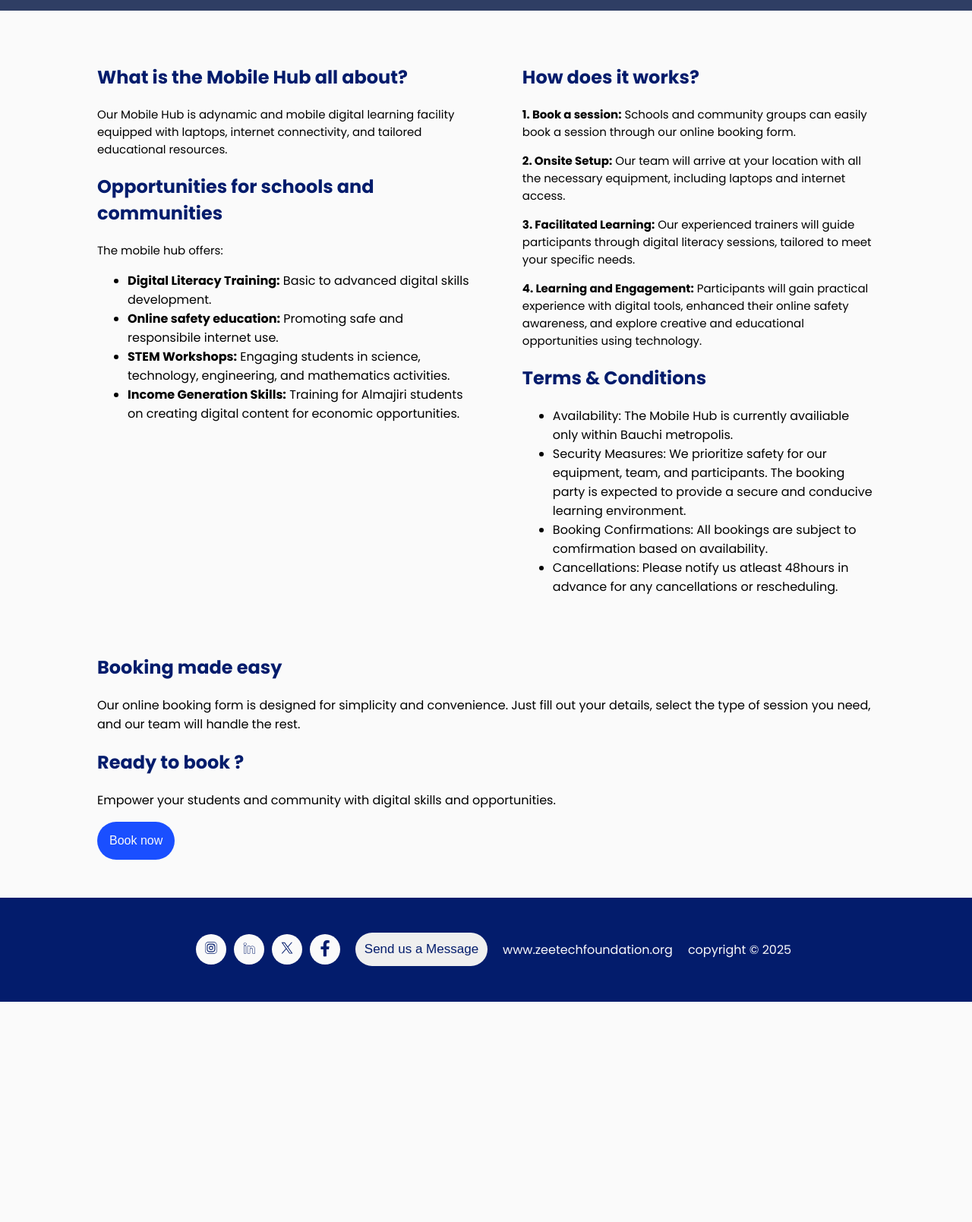
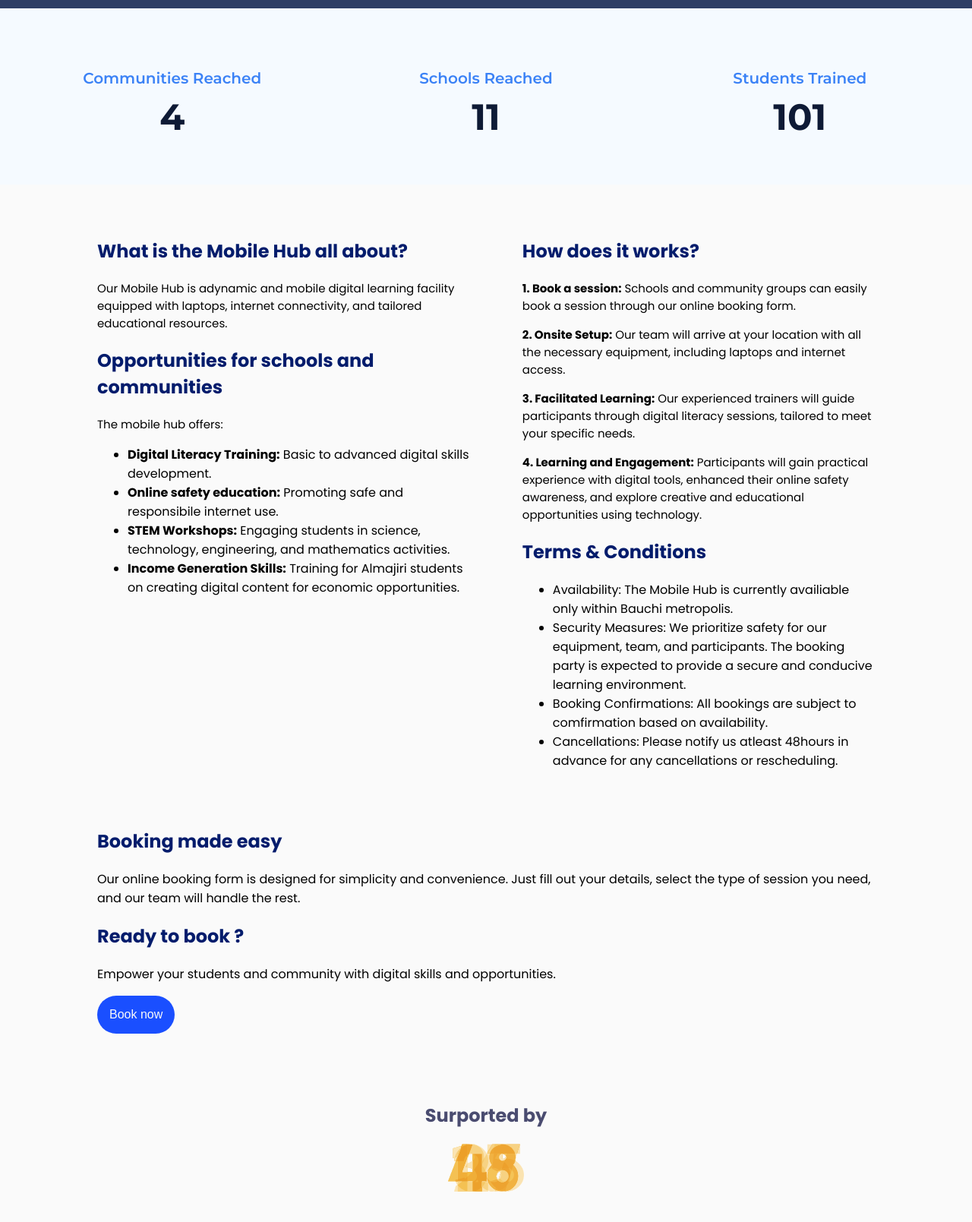
Before and after one commit to DavidMartinYusufu/MobileHub-Website-Zeetech, a plain HTML site: page index.html in a window 1280 px wide. Shown: the part 640-2249 px from the top of the page at 76% size. Before the commit the page ends 1959 px from the top, so only its background shows below. Drawn offline with Linux system fonts and the light colour scheme; grey boxes are pictures that could not be loaded.

Commit message:
added gallery section, count section, and partner section

```diff
--- a/index.html
+++ b/index.html
@@ -4,6 +4,7 @@
     <meta charset="UTF-8" />
     <meta name="viewport" content="width=device-width, initial-scale=1.0" />
     <link rel="stylesheet" href="style.css" />
+    <link rel="icon" href="/Zee Tech (Black) 1.svg" type="image/svg+xml">
     <link rel="preconnect" href="https://fonts.googleapis.com" />
     <link rel="preconnect" href="https://fonts.gstatic.com" crossorigin />
     <link
@@ -30,7 +31,13 @@
           <ul id="nav_list">
             <li><a href="/">HOME</a></li>
             <li><a href="">ABOUT</a></li>
-            <li><a href="https://bit.ly/Digital-Bridges-MobileHub-Booking-Form?r=qr">REGISTER</a></li>
+            <li><a href="/gallery.html">GALLERY</a></li>
+            <li>
+              <a
+                href="https://bit.ly/Digital-Bridges-MobileHub-Booking-Form?r=qr"
+                >REGISTER</a
+              >
+            </li>
           </ul>
         </div>
       </nav>
@@ -69,7 +76,6 @@
           </div>
         </section>
       </header> -->
-
       <header class="hero">
         <section class="hero-ctn">
           <div class="hero-txt-ctn">
@@ -84,10 +90,13 @@
               </h2>
             </div>
             <p>
-              Empowering schools and communities with digital tools and training.
+              Empowering schools and communities with digital tools and
+              training.
             </p>
             <button class="hero-btn">
-              <a href="https://bit.ly/Digital-Bridges-MobileHub-Booking-Form?r=qr">
+              <a
+                href="https://bit.ly/Digital-Bridges-MobileHub-Booking-Form?r=qr"
+              >
                 Book your session now <img src="/Arrow.svg" alt="Arrow" />
               </a>
             </button>
@@ -95,8 +104,22 @@
         </section>
       </header>
 
-
-
+      <section class="data-section">
+        <section class="data-section-ctn">
+          <div>
+            <h3>Communities Reached</h3>
+            <div class="counter" data-target="3">0</div>
+          </div>
+          <div>
+            <h3>Schools Reached</h3>
+            <div class="counter" data-target="10">0</div>
+          </div>
+          <div>
+            <h3>Students Trained</h3>
+            <div class="counter" data-target="100">0</div>
+          </div>
+        </section>
+      </section>
 
       <section class="first-section">
         <section class="article-one" id="article-one">
@@ -199,7 +222,18 @@
             Empower your students and community with digital skills and
             opportunities.
           </p>
-          <button><a href="https://bit.ly/Digital-Bridges-MobileHub-Booking-Form?r=qr">Book now</a></button>
+          <button>
+            <a href="https://bit.ly/Digital-Bridges-MobileHub-Booking-Form?r=qr"
+              >Book now</a
+            >
+          </button>
+        </div>
+      </section>
+
+      <section class="partners-ctn">
+        <h2>Surported by</h2>
+        <div class="perceent-logo-ctn">
+          <img src="/48 LOGO.svg" alt="" />
         </div>
       </section>
     </main>
@@ -207,12 +241,16 @@
     <footer>
       <div class="footer-img">
         <div class="img-div">
-          <a href="https://www.instagram.com/zeetech_foundation/?igshid=YWYwM2I1ZDdmOQ%3D%3D">
+          <a
+            href="https://www.instagram.com/zeetech_foundation/?igshid=YWYwM2I1ZDdmOQ%3D%3D"
+          >
             <img src="/Instagram.svg" alt="" />
           </a>
         </div>
         <div class="img-div">
-          <a href="https://www.linkedin.com/company/zee-tech-foundation/?originalSubdomain=ng">
+          <a
+            href="https://www.linkedin.com/company/zee-tech-foundation/?originalSubdomain=ng"
+          >
             <img src="/LinkedIn.svg" alt="" />
           </a>
         </div>
@@ -227,7 +265,9 @@
           </a>
         </div>
       </div>
-      <button><a href="mailto:info@zeetechfoundation.org">Send us a Message</a></button>
+      <button>
+        <a href="mailto:info@zeetechfoundation.org">Send us a Message</a>
+      </button>
       <p>www.zeetechfoundation.org</p>
       <p class="footer-p2">copyright © 2025</p>
     </footer>
--- a/script.js
+++ b/script.js
@@ -5,3 +5,66 @@ openBtn.addEventListener("click", () => {
   navMenu.classList.toggle("active");
   navMenu.classList.toggle("hidden");
 });
+
+// const counters = document.querySelectorAll('.counter');
+
+//   counters.forEach(counter => {
+//     const target = +counter.getAttribute('data-target');
+//     let count = 0;
+//     const speed = 400; // smaller = faster
+
+//     const updateCount = () => {
+//       const increment = target / speed;
+
+//       if (count < target) {
+//         count += increment;
+//         counter.textContent = Math.ceil(count);
+//         requestAnimationFrame(updateCount);
+//       } else {
+//         counter.textContent = target;
+//       }
+//     };
+
+//     updateCount();
+//   });
+
+document.addEventListener("DOMContentLoaded", () => {
+  const counters = document.querySelectorAll(".counter");
+
+  const runCounter = (counter) => {
+    const target = +counter.getAttribute("data-target");
+    let count = 0;
+    const speed = 300;
+    const increment = target / speed;
+
+    const update = () => {
+      if (count < target) {
+        count += increment;
+        counter.innerText = Math.ceil(count);
+        requestAnimationFrame(update);
+      } else {
+        counter.innerText = target;
+      }
+    };
+
+    update();
+  };
+
+  const observer = new IntersectionObserver(
+    (entries, obs) => {
+      entries.forEach((entry) => {
+        if (entry.isIntersecting) {
+          runCounter(entry.target);
+          obs.unobserve(entry.target); // Only run once
+        }
+      });
+    },
+    {
+      threshold: 0.6, // Trigger when 60% visible
+    }
+  );
+
+  counters.forEach((counter) => {
+    observer.observe(counter);
+  });
+});
--- a/style.css
+++ b/style.css
@@ -10,6 +10,7 @@ nav {
   width: 90%;
   margin-top: 21px;
   margin-bottom: 21px;
+  font-family: "montserrat";
 }
 
 #logo_img {
@@ -100,6 +101,50 @@ nav ul a:hover {
     align-items: center;
     padding: 0%;
   }
+}
+
+/* DATA SECTION */
+
+.data-section {
+  background-color: #f5faff;
+  padding: 60px 20px;
+}
+
+.data-section-ctn {
+  max-width: 1200px;
+  margin: 0 auto;
+  display: grid;
+  grid-template-columns: repeat(auto-fit, minmax(220px, 1fr));
+  gap: 40px;
+  text-align: center;
+}
+
+.data-section h3 {
+  font-size: 20px;
+  font-weight: 600;
+  /* color: #1a4fff; */
+  color: #3b82f6;
+  margin-bottom: 10px;
+  font-family: "Montserrat", sans-serif;
+}
+
+.counter {
+  font-size: 38px;
+  font-weight: 700;
+  color: #0e1a35;
+  font-family: "Montserrat", sans-serif;
+  transition: all 0.3s ease-in-out;
+}
+
+@media (min-width: 40em) {
+  .counter {
+    font-size: 48px;
+  }
+}
+
+.data-section-ctn > div:hover {
+  transform: translateY(-5px);
+  transition: transform 0.3s ease;
 }
 
 /* HERO SECTION */
@@ -258,9 +303,9 @@ nav ul a:hover {
 }
  */
 
- /* General Hero Section */
+/* General Hero Section */
 .hero {
-  background-image: url('/What is Digital Out-of-home (DOOH) advertising_ 3 (1).png');
+  background-image: url("/What is Digital Out-of-home (DOOH) advertising_ 3 (1).png");
   background-size: cover;
   background-position: center;
   position: relative;
@@ -277,7 +322,8 @@ nav ul a:hover {
 .hero::before {
   content: "";
   position: absolute;
-  top: 0; left: 0;
+  top: 0;
+  left: 0;
   width: 100%;
   height: 100%;
   background: rgba(10, 30, 80, 0.75); /* A refined blue tone */
@@ -300,7 +346,7 @@ nav ul a:hover {
 .hero h1 {
   font-size: 48px;
   line-height: 1.2;
-  font-family: 'Montserrat', sans-serif;
+  font-family: "Montserrat", sans-serif;
   font-weight: 700;
   margin-bottom: 20px;
 }
@@ -392,7 +438,6 @@ nav ul a:hover {
   }
 }
 
-
 .first-section {
   width: 90%;
   margin: auto;
@@ -444,8 +489,7 @@ nav ul a:hover {
   color: #fafafa;
 }
 
-.second-section button:hover{
-
+.second-section button:hover {
   background-color: #1a44da;
   /* color: #113bc5; */
 }
@@ -461,13 +505,32 @@ nav ul a:hover {
   }
 }
 
-
-
 .second-section h2 {
   color: #031c6c;
   /* font-size: 28px; */
 }
 
+/* Partners section */
+.partners-ctn {
+  text-align: center;
+  display: flex;
+  flex-direction: column;
+  align-items: center;
+  justify-content: center;
+  font-size: "Montserrat";
+  color: #4a4c70;
+  margin-bottom: 40px;
+  margin-top: 20px;
+}
+
+.perceent-logo-ctn img {
+  width: 100%;
+}
+
+.perceent-logo-ctn {
+  width: 100px;
+  height: 100px;
+}
 
 footer {
   background-color: #031c6c;
@@ -502,7 +565,7 @@ footer {
   width: 16px;
 }
 
-.facebook img{
+.facebook img {
   width: 16px;
   height: 22px;
   padding-top: 5px;
@@ -516,7 +579,7 @@ footer button {
 }
 
 footer button a {
-  color: #031C6C;
+  color: #031c6c;
 }
 
 @media (min-width: 40em) {
```
Also changed, not shown: gallery.css (added, +30 -0 lines), gallery.html (added, +85 -0 lines), 48 LOGO.svg (added), undraw_under-construction_c2y1.svg (added).
